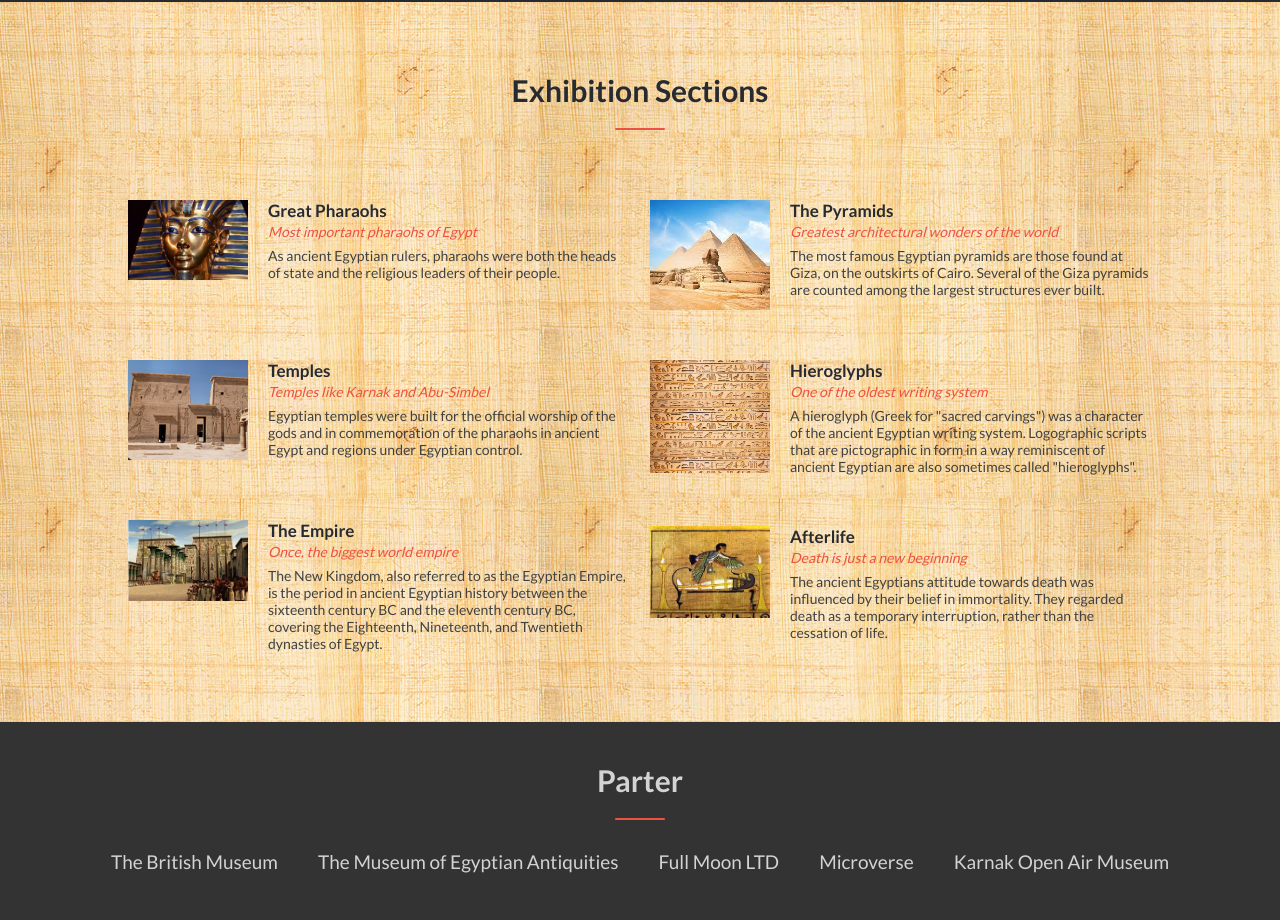
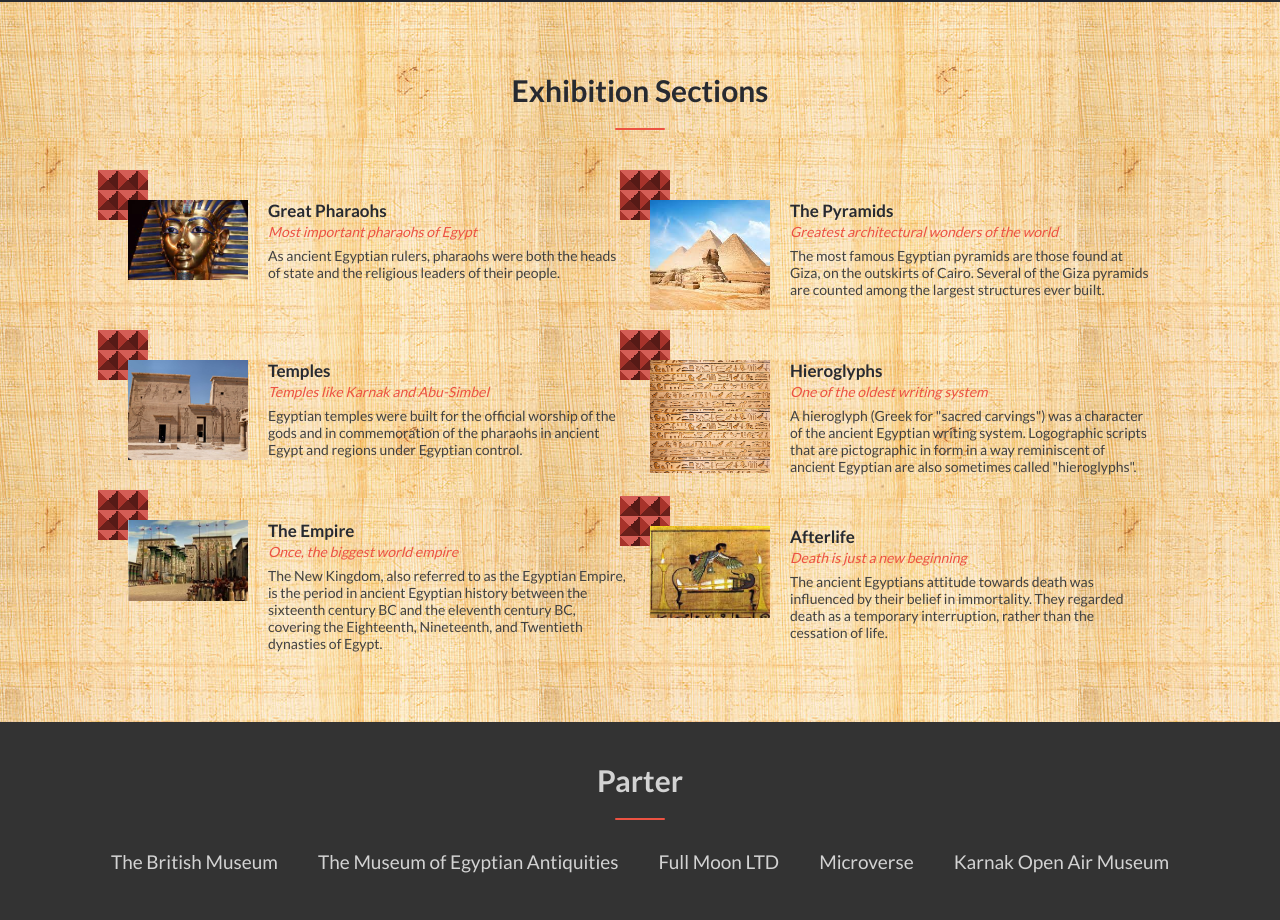
Before and after one commit to nicupop729/Exhibition-Page, a plain HTML site: page index.html in a window 1280 px wide. Shown: the part 1302-2222 px from the top of the page. Drawn offline with nearby package versions, Linux system fonts and the light colour scheme.

Commit message:
Style the images from the Exhibition Section

```diff
--- a/main.js
+++ b/main.js
@@ -116,6 +116,9 @@ const loadSections = function (sections) {
     const exhibSsectionImgDiv = createMyElement('div');
     exhibSsectionImgDiv.classList.add('exhib-section-img-div');
 
+    const patternDiv = createMyElement('div');
+    patternDiv.className = 'pattern-div';
+
     const exhibSectionImg = createMyElement('img');
     exhibSectionImg.classList.add('exhib-section-img');
     exhibSectionImg.src = section.image;
@@ -138,6 +141,7 @@ const loadSections = function (sections) {
 
     const exhibSectionList = getMyElement('.exhib-section-list');
 
+    exhibSsectionImgDiv.appendChild(patternDiv);
     exhibSsectionImgDiv.appendChild(exhibSectionImg);
     exhibSectionContentDiv.appendChild(exhibSectionTitle);
     exhibSectionContentDiv.appendChild(exhibSectionBrief);
--- a/src/style/main.css
+++ b/src/style/main.css
@@ -237,8 +237,25 @@ ul {
 }
 
 .exhib-section-img-div {
+  position: relative;
   height: 7rem;
   width: 7rem;
+  z-index: 1;
+}
+
+.pattern-div {
+  background: linear-gradient(315deg, transparent 75%, #d45d55 0)-10px 0,
+    linear-gradient(45deg, transparent 75%, #d45d55 0)-10px 0,
+    linear-gradient(135deg, #a7332b 50%, transparent 0) 0 0,
+    linear-gradient(45deg, #6a201b 50%, #561a16 0) 0 0 #561a16;
+  background-size: 20px 20px;
+  /* z-index: 1; */
+  height: 5rem;
+  width: 5rem;
+  position: absolute;
+  top: -25%;
+  left: -25%;
+  z-index: -1;
 }
 
 .exhib-section-img {
```
